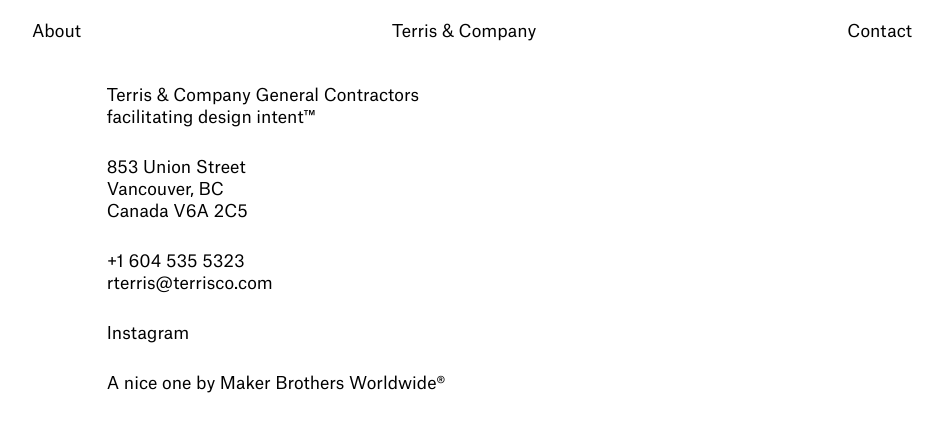
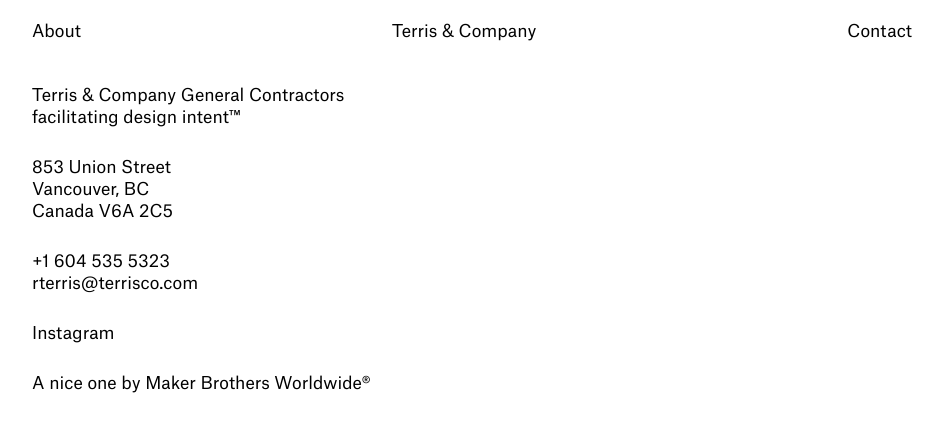
Before and after one commit to mufaqar/terris, a Next.js app: page /contact in a window 1280 px wide. Shown: the top 432 px of the page, without its empty margins (168-1111 px from the left). Built offline with nearby package versions, Linux system fonts and the light colour scheme.

Commit message:
updated code

```diff
--- a/pages/about.js
+++ b/pages/about.js
@@ -25,7 +25,7 @@
   return (
     <>
       <section>
-        <div className="container w-full px-2 pb-10 mx-auto lg:w-7/12">
+        <div className=" w-full px-2 pb-10 mx-auto xl:w-[70%]">
           <div className="md:w-[39.938rem] w-full ">
             <p className="lg:text-[1.063rem] lg:leading-[1.375rem] md:text-[0.938rem] md:leading-[1.25rem] text-[0.813rem] leading-[1.125rem] font-AtlasGroteskRegular">
               Facilitating design intent across residential dwelling typologies
@@ -34,7 +34,7 @@
           </div>
         </div>
 
-        <div className="container w-full px-2 pb-10 mx-auto lg:w-7/12">
+        <div className=" w-full px-2 pb-10 mx-auto xl:w-[70%]">
           <h3 className="lg:text-[1.063rem] lg:leading-[1.375rem] md:text-[0.938rem] md:leading-[1.25rem] text-[0.813rem] leading-[1.125rem] font-AtlasGroteskMeduim mb-3">
             Senior Project Management
           </h3>
--- a/pages/contact.js
+++ b/pages/contact.js
@@ -5,7 +5,7 @@
   return (
     <>
       <section>
-        <div className="container xl:w-7/12 w-full mx-auto  md:pb-5  px-2 h-[80vh] flex flex-col justify-between">
+        <div className="xl:w-[70%] w-full mx-auto  md:pb-5  px-2 h-[80vh] flex flex-col justify-between">
           <div className="grid gap-7">
             <ul className="">
               <li className="lg:text-[1.063rem] lg:leading-[1.375rem] md:text-[0.938rem] md:leading-[1.25rem] text-[0.813rem] leading-[1.125rem] font-AtlasGroteskRegular">
```
